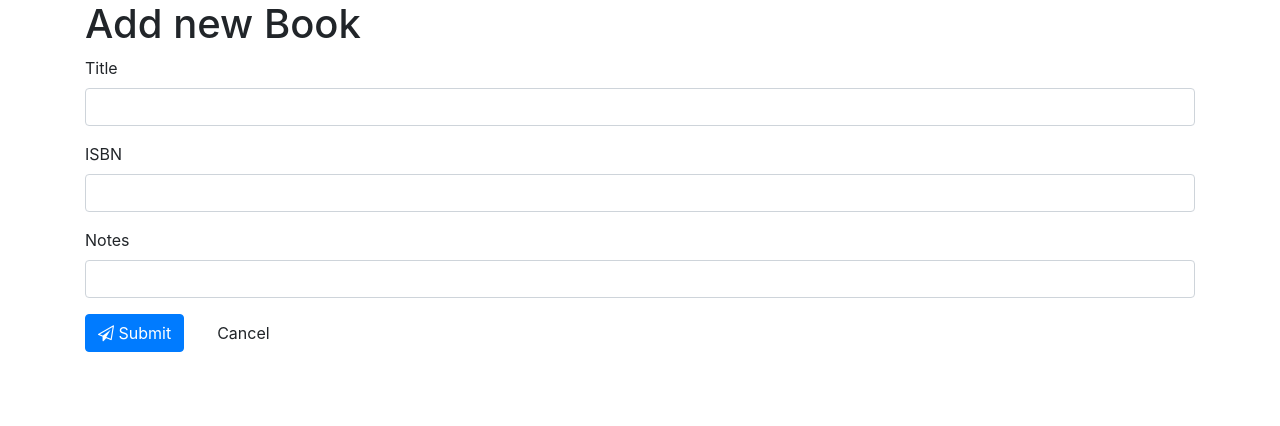
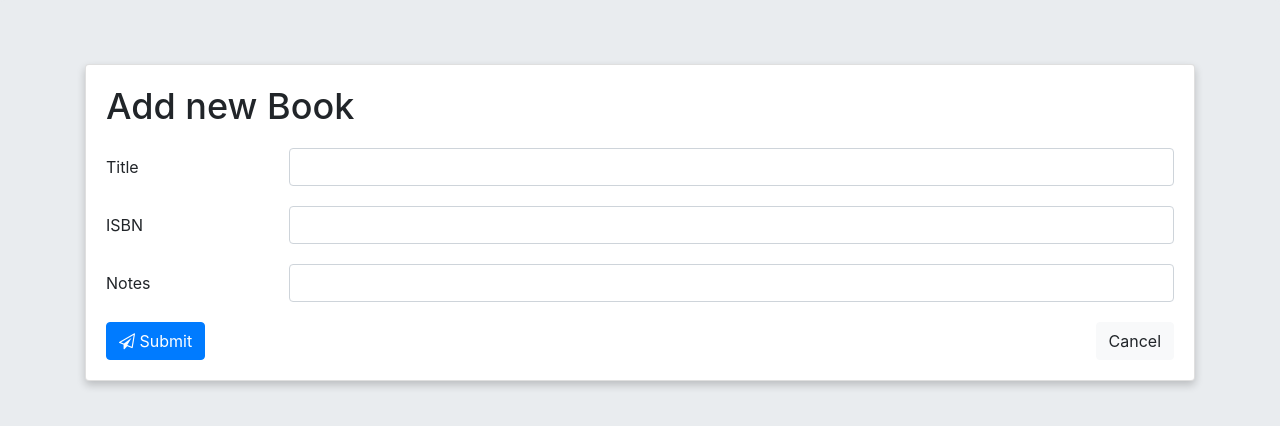
Before and after one commit to ali-anwar/book-challenge, a React (Create React App) app in the folder frontend/: page /books/new in a window 1280 px wide. Shown: the top 426 px of the page. Built offline with nearby package versions, Linux system fonts and the light colour scheme.

Commit message:
Frontend: Incorporated styling in project

```diff
--- a/frontend/src/components/Books/Form.js
+++ b/frontend/src/components/Books/Form.js
@@ -14,29 +14,57 @@ export const BookForm = ({
   handleCancel
 }) => {
   return (
+    <div className="row h-100">
+      <div className="col-sm-12 align-self-center">
+        <div className="card">
+          <div className="card-container">
             <form onSubmit={handleSubmit(handleSave)}>
               <h1>{heading}</h1>
 
-      <Field type="text" name="title" label="Title" component={FieldInput} />
+              <Field
+                type="text"
+                name="title"
+                label="Title"
+                component={FieldInput}
+              />
 
-      <Field type="text" name="isbn" label="ISBN" component={FieldInput} />
+              <Field
+                type="text"
+                name="isbn"
+                label="ISBN"
+                component={FieldInput}
+              />
 
-      <Field type="text" name="notes" label="Notes" component={FieldInput} />
+              <Field
+                type="text"
+                name="notes"
+                label="Notes"
+                component={FieldInput}
+              />
 
               <div>
-        <button type="submit" disabled={submitting} className="btn btn-primary">
-          <i className="fa fa-paper-plane-o" aria-hidden="true" /> Submit
+                <button
+                  type="submit"
+                  disabled={submitting}
+                  className="btn btn-primary"
+                >
+                  <i className="fa fa-paper-plane-o" aria-hidden="true" />{" "}
+                  Submit
                 </button>
 
                 <button
                   type="button"
-          className="btn btn-default btn-space"
+                  className="btn btn-light pull-right"
                   onClick={handleCancel}
                 >
                   Cancel
                 </button>
               </div>
             </form>
+          </div>
+        </div>
+      </div>
+    </div>
   );
 };
 
@@ -65,10 +93,7 @@ const validate = values => {
     errors.isbn = `ISBN is too short, it should be at least ${Validations.ISBN_MIN_LENGTH} characters`;
   }
 
-  if (
-    values.notes &&
-    values.notes.length > Validations.NOTES_MAX_LENGTH
-  ) {
+  if (values.notes && values.notes.length > Validations.NOTES_MAX_LENGTH) {
     errors.notes = `Notes are too long, it should not be longer than ${Validations.NOTES_MAX_LENGTH} characters`;
   } else if (
     values.notes &&
--- a/frontend/src/components/Books/Index.js
+++ b/frontend/src/components/Books/Index.js
@@ -10,19 +10,19 @@ const buttonFormatter = (cell, row, props) => {
   return (
     <div>
       <button
-        className="btn btn-light mr-2"
+        className="btn btn-sm btn-light mr-2"
         onClick={() => props.handleShowButton(row.id)}
       >
         <i className="fa fa-eye" aria-hidden="true" /> Show
       </button>
       <button
-        className="btn btn-warning mr-2"
+        className="btn btn-sm btn-warning mr-2"
         onClick={() => props.handleEditButton(row.id)}
       >
         <i className="fa fa-pencil" aria-hidden="true" /> Edit
       </button>
       <button
-        className="btn btn-danger"
+        className="btn btn-sm btn-danger"
         onClick={() => props.handleDeleteButton(row.id)}
       >
         <i className="fa fa-trash" aria-hidden="true" /> Delete
@@ -31,15 +31,9 @@ const buttonFormatter = (cell, row, props) => {
   );
 };
 
-const BookIndex = (props) => {
+const BookIndex = props => {
   return (
-    <BootstrapTable
-      data={props.books}
-      bordered={false}
-      striped
-      hover
-      condensed
-    >
+    <BootstrapTable data={props.books} bordered={false} striped hover condensed>
       <TableHeaderColumn dataField="id" isKey hidden>
         Id
       </TableHeaderColumn>
--- a/frontend/src/components/Books/Show.js
+++ b/frontend/src/components/Books/Show.js
@@ -3,56 +3,67 @@ import PropTypes from "prop-types";
 
 const actionButtons = props => {
   return (
-    <div className="float-left">
+    <div class="row">
+      <div class="col-sm-4 col-md-4 col-lg-4 col-xs-4 pull-left">
         <button
           className="btn btn-warning mr-2"
           onClick={() => props.handleEditButton()}
         >
           <i className="fa fa-pencil" aria-hidden="true" /> Edit
         </button>
+      </div>
+      <div class="col-sm-4 col-md-4 col-lg-4 col-xs-4 text-center">
         <button
           className="btn btn-danger mr-2"
           onClick={() => props.handleDeleteButton()}
         >
           <i className="fa fa-trash" aria-hidden="true" /> Delete
         </button>
+      </div>
+      <div class="col-sm-4 col-md-4 col-lg-4 col-xs-4">
         <button
-        className="btn btn-light"
+          className="btn btn-light pull-right"
           onClick={() => props.handleIndexButton()}
         >
           <i className="fa fa-list" aria-hidden="true" /> Books
         </button>
+      </div>
     </div>
   );
 };
 
 const BookShow = props => {
   return (
-    <div>
-      <h1>Book Details</h1>
-
+    <div className="row h-100">
+      <div className="col-sm-12 align-self-center">
+        <div className="card">
+          <div className="card-container">
+            <h1>
+              <b>{props.book.title}</b>
+            </h1>
+            <div className="show-container">
               <div className="row">
-        <div className="col-md-6 col-sm-6 col-lg-6 col-xs-6">Title</div>
-        <div className="col-md-6 col-sm-6 col-lg-6 col-xs-6">
-          {props.book.title}
+                <div className="col-md-1 col-sm-1 col-lg-1 col-xs-1">
+                  <b>ISBN:</b>
                 </div>
-      </div>
-
-      <div className="row">
-        <div className="col-md-6 col-sm-6 col-lg-6 col-xs-6">ISBN</div>
-        <div className="col-md-6 col-sm-6 col-lg-6 col-xs-6">
+                <div className="col-md-11 col-sm-11 col-lg-11 col-xs-11">
                   {props.book.isbn}
                 </div>
               </div>
 
               <div className="row">
-        <div className="col-md-6 col-sm-6 col-lg-6 col-xs-6">Notes</div>
-        <div className="col-md-6 col-sm-6 col-lg-6 col-xs-6">
+                <div className="col-md-1 col-sm-1 col-lg-1 col-xs-1">
+                  <b>Notes:</b>
+                </div>
+                <div className="col-md-11 col-sm-11 col-lg-11 col-xs-11">
                   {props.book.notes}
                 </div>
               </div>
-
+            </div>
             {actionButtons(props)}
+          </div>
+        </div>
+      </div>
     </div>
   );
 };
--- a/frontend/src/components/Common/FieldInput.js
+++ b/frontend/src/components/Common/FieldInput.js
@@ -10,10 +10,12 @@ const FieldInput = ({
   meta: { touched, error, warning }
 }) => {
   return (
-    <div className="form-group">
-      <label htmlFor={name}>{label}</label>
+    <div className="form-group row validate-input">
+      <label className="col-form-label col-sm-2" htmlFor={name}>
+        {label}
+      </label>
 
-      <div className="field">
+      <div className="col-sm-10">
         <input
           {...input}
           type={type}
@@ -23,8 +25,8 @@ const FieldInput = ({
         />
 
         {touched &&
-          ((error && <p className="text-danger">{error}</p>) ||
-            (warning && <p className="text-danger">{warning}</p>))}
+          ((error && <div className="text-danger">{error}</div>) ||
+            (warning && <div className="text-danger">{warning}</div>))}
       </div>
     </div>
   );
--- a/frontend/src/containers/Books/FormContainer.js
+++ b/frontend/src/containers/Books/FormContainer.js
@@ -15,7 +15,9 @@ export class FormContainer extends React.Component {
     };
 
     if (book.id) {
-      const bookBeingUpdated = this.props.books.find(book => book.id === values.id);
+      const bookBeingUpdated = this.props.books.find(
+        book => book.id === values.id
+      );
 
       if (values === bookBeingUpdated) {
         toastr.success("Book has been updated successfully!");
@@ -57,7 +59,8 @@ export class FormContainer extends React.Component {
       initialValues && initialValues.id ? "Edit Book" : "Add new Book";
 
     return (
-      <div className="container">
+      <div class="jumbotron vertical-center custom-container">
+        <div class="container">
           <BookForm
             heading={heading}
             handleSave={this.handleSave}
@@ -65,6 +68,7 @@ export class FormContainer extends React.Component {
             initialValues={initialValues}
             currentBooks={this.props.books}
           />
+        </div>
       </div>
     );
   }
--- a/frontend/src/containers/Books/IndexContainer.js
+++ b/frontend/src/containers/Books/IndexContainer.js
@@ -41,7 +41,7 @@ export class IndexContainer extends React.Component {
     if (bookId) {
       this.props.history.push(`/books/${bookId}`);
     }
-  }
+  };
 
   render() {
     const { books } = this.props;
@@ -51,35 +51,42 @@ export class IndexContainer extends React.Component {
     }
 
     return (
-      <div className="container-fluid">
+      <div class="jumbotron vertical-center custom-container">
+        <div class="container">
+          <div className="row h-100">
+            <div className="col-sm-12 align-self-center">
+              <div className="card">
+                <div className="card-container">
                   <div className="row mt-3">
-          <div className="col">
+                    <div className="col-sm-10">
                       <h1>Books</h1>
                     </div>
-        </div>
-
-        <div className="row mt-3">
-          <div className="col">
-            <div className="btn-group" role="group">
+                    <div className="col-sm-2">
                       <button
                         type="button"
-                className="btn btn-primary"
+                        className="btn btn-primary pull-right mt-10"
                         onClick={this.handleAddBook}
                       >
                         <i className="fa fa-plus" aria-hidden="true" /> New
                       </button>
                     </div>
                   </div>
-        </div>
 
                   <div className="row">
                     <div className="col">
+                      <div className="scroll-container">
                         <BookIndex
                           books={books}
                           handleDeleteButton={this.handleDeleteBook}
                           handleEditButton={this.handleEditBook}
                           handleShowButton={this.handleShowBook}
                         />
+                      </div>
+                    </div>
+                  </div>
+                </div>
+              </div>
+            </div>
           </div>
         </div>
       </div>
--- a/frontend/src/containers/Books/ShowContainer.js
+++ b/frontend/src/containers/Books/ShowContainer.js
@@ -12,7 +12,7 @@ export class ShowContainer extends React.Component {
   }
 
   componentWillReceiveProps(nextProps) {
-    if(!nextProps.book.id) {
+    if (!nextProps.book.id) {
       this.props.action.resetBookAction();
       this.props.history.replace("/books");
       toastr.error("Book does not exist");
@@ -45,13 +45,15 @@ export class ShowContainer extends React.Component {
 
   render() {
     return (
-      <div className="container">
+      <div class="jumbotron vertical-center custom-container">
+        <div class="container">
           <BookShow
             handleDeleteButton={this.handleDeleteBook}
             handleIndexButton={this.handleBooksIndex}
             handleEditButton={this.handleEditBook}
             book={this.props.book}
           />
+        </div>
       </div>
     );
   }
--- a/frontend/src/style/style.css
+++ b/frontend/src/style/style.css
@@ -1,3 +1,72 @@
+body {
+  background-color: #e9ecef !important;
+}
+
 .btn-space {
   margin-left: 20px;
 }
+
+.card {
+  box-shadow: 0 4px 8px 0 rgba(0, 0, 0, 0.2);
+  transition: 0.3s;
+}
+
+.card:hover {
+  box-shadow: 0 8px 16px 0 rgba(0, 0, 0, 0.2);
+}
+
+.jumbotron.custom-container {
+  height: 100vh;
+  margin-bottom: 0px;
+}
+
+.jumbotron.custom-container h1 {
+  font-size: 36px;
+}
+
+.jumbotron.custom-container h2 {
+  font-size: 28px;
+}
+
+.jumbotron.custom-container h3 {
+  font-size: 22px;
+}
+
+.jumbotron.custom-container .card-container {
+  padding: 20px;
+}
+
+.jumbotron.custom-container .card-container .scroll-container {
+  height: 600px;
+  overflow-y: auto;
+  overflow-x: hidden;
+}
+
+.mt-10 {
+  margin-top: 10px;
+}
+
+.validate-input.form-group {
+  margin-bottom: 20px;
+}
+
+.validate-input {
+  position: relative;
+}
+
+.validate-input .text-danger {
+  position: absolute;
+  font-size: 10px;
+}
+
+.jumbotron.custom-container h1 {
+  margin-bottom: 20px;
+}
+
+.jumbotron.custom-container .react-bs-table table td {
+  white-space: normal;
+}
+
+.show-container {
+  padding-bottom: 30px;
+}
```
Lines whose indentation alone changed are shown as unchanged.
